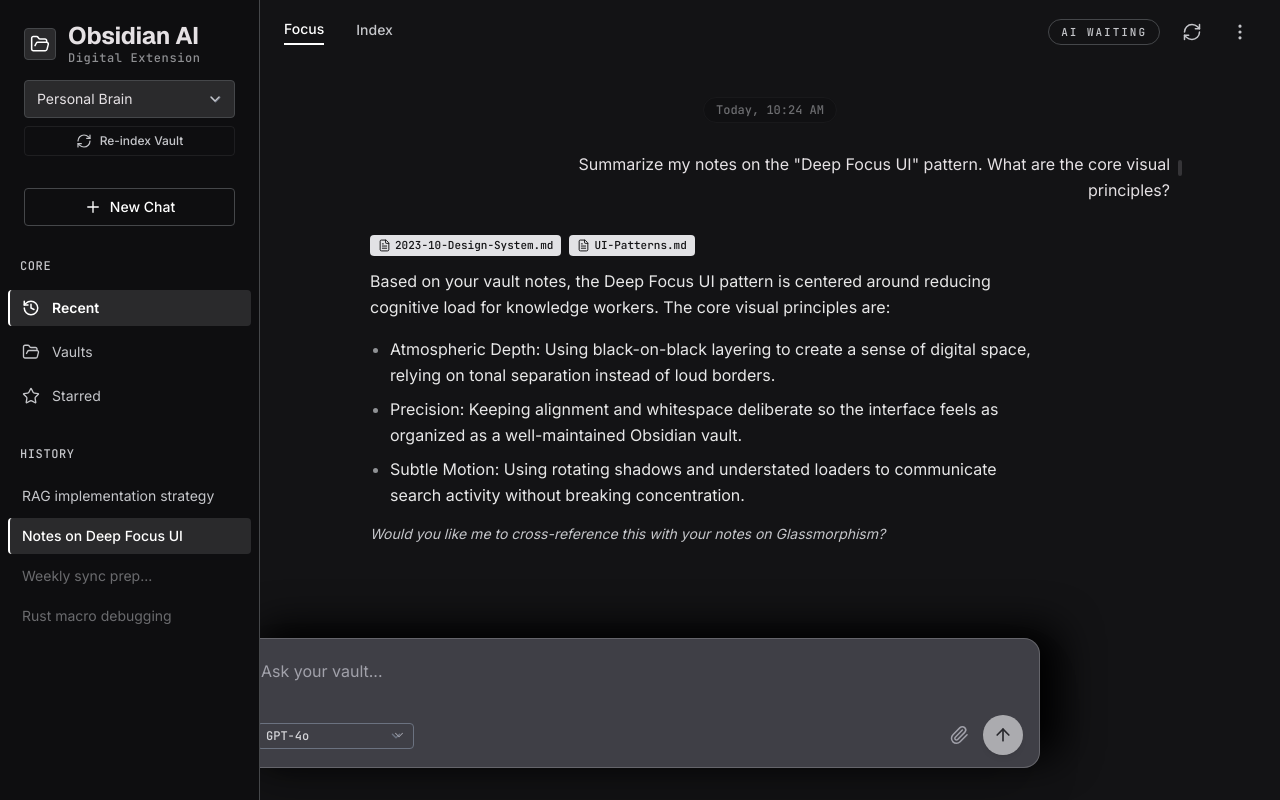
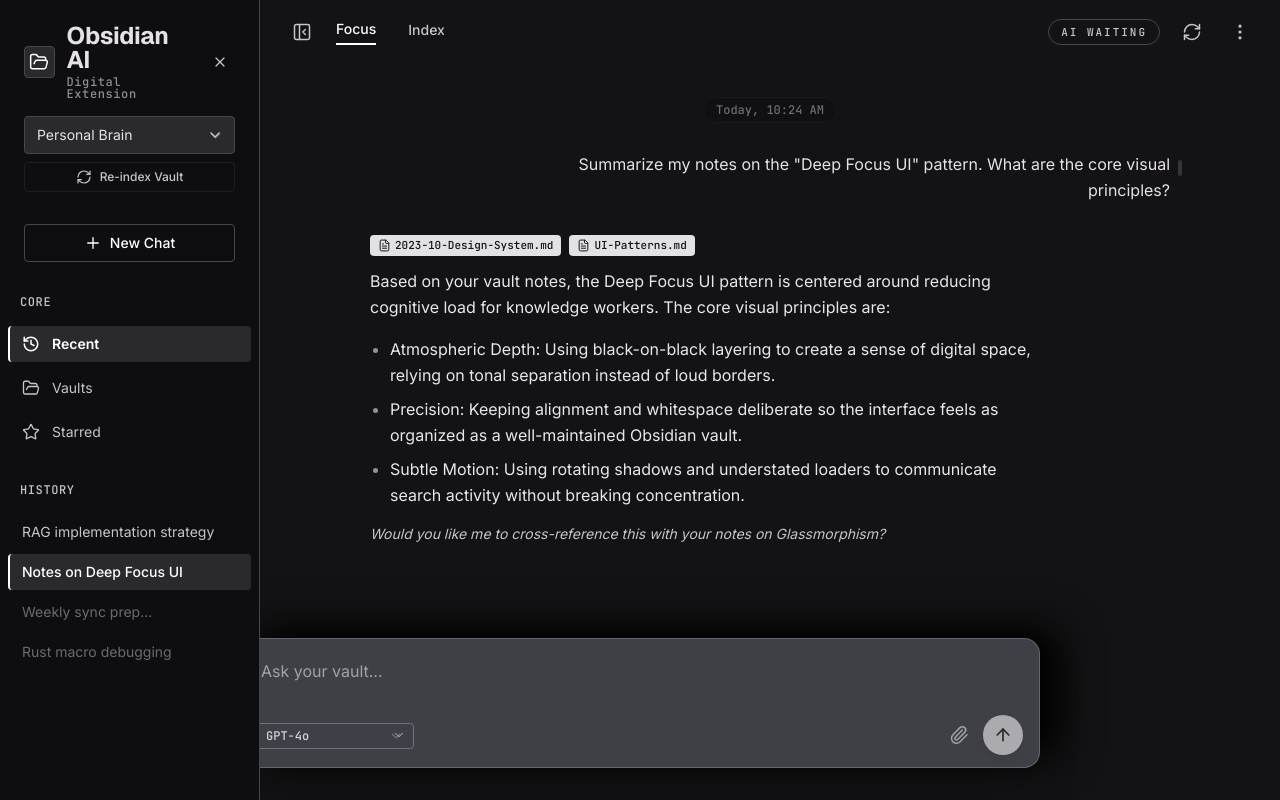
Before and after one commit to gavin-b-ward/Obsidian-Rag, a React (Vite) app in the folder frontend/: page / in a window 1280 px wide. Built offline with nearby package versions, Linux system fonts and the light colour scheme.

Commit message:
add collapsable sidebar:

```diff
--- a/frontend/src/App.jsx
+++ b/frontend/src/App.jsx
@@ -5,16 +5,20 @@
 import { ChatProvider } from "./context/ChatContext";
 
 function AppShell() {
-  const [isSidebarOpen, setIsSidebarOpen] = useState(false);
+  const [isSidebarOpen, setIsSidebarOpen] = useState(true);
   const [showThinkingDemo, setShowThinkingDemo] = useState(false);
 
   return (
     <div className="min-h-screen bg-zinc-900 text-on-surface selection:bg-primary-container selection:text-on-primary-container">
       <Sidebar isOpen={isSidebarOpen} onClose={() => setIsSidebarOpen(false)} />
-      <main className="relative flex min-h-screen flex-col bg-surface-dim lg:pl-sidebar-width">
+      <main
+        className={`relative flex min-h-screen flex-col bg-surface-dim transition-[padding] duration-300 ${isSidebarOpen ? "lg:pl-sidebar-width" : "lg:pl-0"}`}
+      >
         <ChatArea
+          isSidebarOpen={isSidebarOpen}
           showThinkingDemo={showThinkingDemo}
           onOpenSidebar={() => setIsSidebarOpen(true)}
+          onToggleSidebar={() => setIsSidebarOpen((currentState) => !currentState)}
           onToggleThinkingDemo={() => setShowThinkingDemo((currentState) => !currentState)}
         />
         <ChatInputBar />
--- a/frontend/src/components/chat/ChatArea.jsx
+++ b/frontend/src/components/chat/ChatArea.jsx
@@ -1,4 +1,4 @@
-import { Menu, MoreVertical, RefreshCw } from "lucide-react";
+import { MoreVertical, PanelLeftClose, PanelLeftOpen, RefreshCw } from "lucide-react";
 import MessageStream from "./MessageStream";
 import { useChat } from "../../context/ChatContext";
 
@@ -69,7 +69,13 @@
   );
 }
 
-export default function ChatArea({ onOpenSidebar, onToggleThinkingDemo, showThinkingDemo }) {
+export default function ChatArea({
+  isSidebarOpen,
+  onOpenSidebar,
+  onToggleSidebar,
+  onToggleThinkingDemo,
+  showThinkingDemo,
+}) {
   const { activeTab, handleReindex, isIndexing, setActiveTab } = useChat();
 
   return (
@@ -77,12 +83,16 @@
       <header className="z-10 flex h-16 shrink-0 items-center justify-between bg-surface-dim px-gutter">
         <div className="flex items-center gap-4">
           <button
-            aria-label="Open sidebar"
-            className="flex h-9 w-9 items-center justify-center rounded text-on-surface-variant transition-colors hover:bg-surface-container-high hover:text-primary lg:hidden"
-            onClick={onOpenSidebar}
+            aria-label={isSidebarOpen ? "Close sidebar" : "Open sidebar"}
+            className="flex h-9 w-9 items-center justify-center rounded text-on-surface-variant transition-colors hover:bg-surface-container-high hover:text-primary"
+            onClick={onToggleSidebar ?? onOpenSidebar}
             type="button"
           >
-            <Menu className="h-5 w-5" strokeWidth={1.8} />
+            {isSidebarOpen ? (
+              <PanelLeftClose className="h-5 w-5" strokeWidth={1.8} />
+            ) : (
+              <PanelLeftOpen className="h-5 w-5" strokeWidth={1.8} />
+            )}
           </button>
           <div className="flex items-center gap-stack-lg text-sm font-medium text-on-surface-variant">
             <button
--- a/frontend/src/components/sidebar/Sidebar.jsx
+++ b/frontend/src/components/sidebar/Sidebar.jsx
@@ -15,7 +15,7 @@
         type="button"
       />
       <aside
-        className={`fixed left-0 top-0 z-40 flex h-full w-sidebar-width flex-col border-r border-outline-variant bg-surface-container-lowest py-gutter transition-transform duration-300 lg:translate-x-0 ${isOpen ? "translate-x-0" : "-translate-x-full"}`}
+        className={`fixed left-0 top-0 z-40 flex h-full w-sidebar-width flex-col border-r border-outline-variant bg-surface-container-lowest py-gutter transition-transform duration-300 ${isOpen ? "translate-x-0" : "-translate-x-full"}`}
       >
         <div className="mb-stack-lg px-gutter">
           <div className="mb-stack-md flex items-center justify-between gap-3">
@@ -34,7 +34,7 @@
             </div>
             <button
               aria-label="Close sidebar"
-              className="flex h-8 w-8 items-center justify-center rounded text-on-surface-variant transition-colors hover:bg-surface-container-high hover:text-primary lg:hidden"
+              className="flex h-8 w-8 items-center justify-center rounded text-on-surface-variant transition-colors hover:bg-surface-container-high hover:text-primary"
               onClick={onClose}
               type="button"
             >
```
Also changed, not shown: 5 other files (tests, documents, lock files or other folders).
